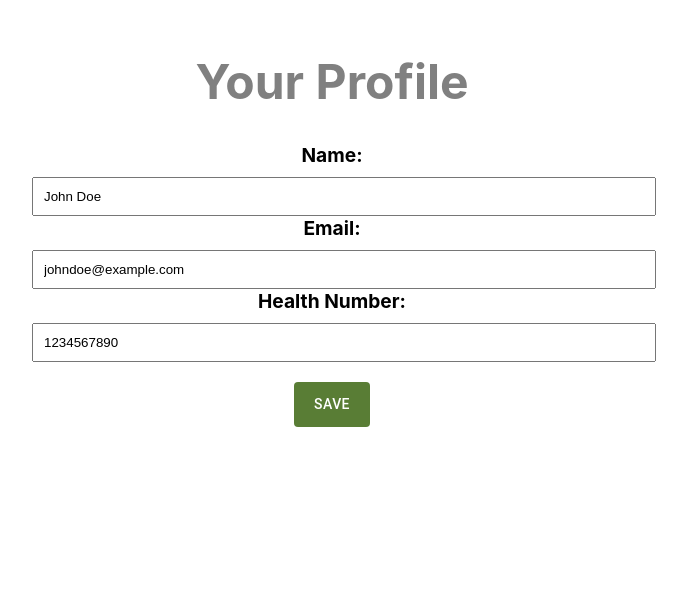
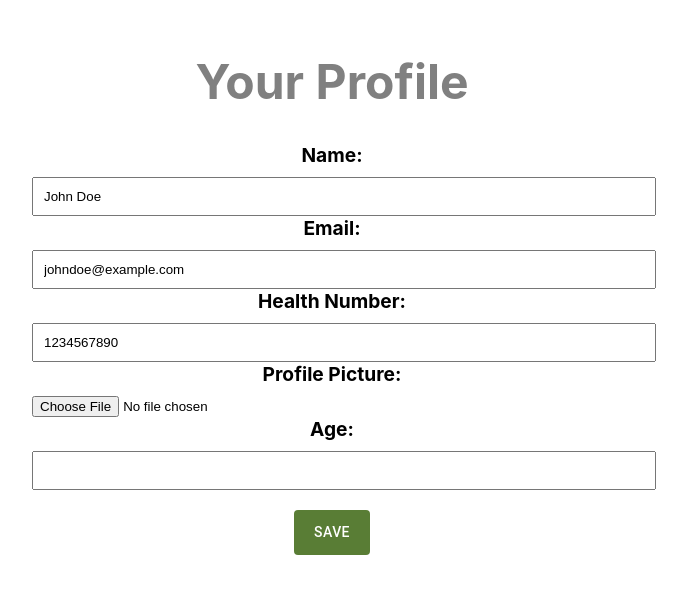
Before and after one commit to SENG-350-2024-fall/Team10, a React (Create React App) app in the folder Milestone 2/my-app/: page /Profile in a window 1280 px wide. Both pictures are taken after a click on the button "EDIT PROFILE". Shown: the top 594 px of the page, without its empty margins (308-995 px from the left). Built offline with nearby package versions, Linux system fonts and the light colour scheme.

Commit message:
added age to patient as per ERD

```diff
--- a/Milestone 2/my-app/src/frontend/pages/Profile.js
+++ b/Milestone 2/my-app/src/frontend/pages/Profile.js
@@ -2,20 +2,34 @@ import React, { useState } from 'react';
 import Button from '@mui/material/Button';
 
 const Profile = ({ user }) => {
-    // Assuming user object contains `name`, `email`, and `healthNumber` properties
+    // Assuming user object contains `name`, `email`, `healthNumber`, and `profilePicture` properties
     const initialUserData = user || {
         name: 'John Doe',
         email: 'johndoe@example.com',
-        healthNumber: '1234567890', // Default health number
+        healthNumber: '1234567890',
+        profilePicture: null,
+        age: '', // Default age
     };
+
+
     const [isEditing, setIsEditing] = useState(false); // Toggle between edit and view modes
     const [profileData, setProfileData] = useState(initialUserData); // Store profile data
     const [formData, setFormData] = useState(initialUserData); // Store form input
+    const [imagePreview, setImagePreview] = useState(initialUserData.profilePicture); // Store image preview
 
-    // Handle input change
+    // Handle input change for text fields
     const handleChange = (e) => {
         const { name, value } = e.target;
         setFormData({ ...formData, [name]: value });
+    };
+
+    // Handle profile picture change
+    const handleImageChange = (e) => {
+        const file = e.target.files[0];
+        if (file) {
+            setFormData({ ...formData, profilePicture: file }); // Store file
+            setImagePreview(URL.createObjectURL(file)); // Preview the image
+        }
     };
 
     // Handle form submission to save changes
@@ -30,7 +44,7 @@ const Profile = ({ user }) => {
             <h1 style={{ color: 'grey', fontWeight: 'bold', fontSize: '3em' }}>Your Profile</h1>
 
             {isEditing ? (
-                // Edit mode: Show form inputs
+                // Edit mode: Show form inputs and image upload
                 <form onSubmit={handleSave} style={{ marginTop: '20px', fontSize: '1.2em' }}>
                     <div>
                         <label>
@@ -68,6 +82,39 @@ const Profile = ({ user }) => {
                             />
                         </label>
                     </div>
+                    <div>
+                        <label>
+                            <strong>Profile Picture:</strong>
+                            <input
+                                type="file"
+                                accept="image/*"
+                                onChange={handleImageChange}
+                                style={{ display: 'block', marginTop: '10px' }}
+                            />
+                        </label>
+                        {imagePreview && (
+                            <div style={{ marginTop: '10px' }}>
+                                <img
+                                    src={imagePreview}
+                                    alt="Profile Preview"
+                                    style={{ width: '150px', height: '150px', borderRadius: '50%' }}
+                                />
+                            </div>
+                        )}
+                    </div>
+                    <div>
+                    <label>
+                        <strong>Age:</strong>
+                        <input
+                            type="number"
+                            name="age"
+                            value={formData.age}
+                            onChange={handleChange}
+                            style={{ width: '100%', padding: '10px', marginTop: '10px' }}
+                        />
+                    </label>
+                    </div>
+
 
                     <Button
                         type="submit"
@@ -77,11 +124,22 @@ const Profile = ({ user }) => {
                     </Button>
                 </form>
             ) : (
-                // View mode: Show profile data
+                // View mode: Show profile data and profile picture
                 <div style={{ marginTop: '20px', fontSize: '1.5em' }}>
+                    {profileData.profilePicture && (
+                        <div style={{ marginBottom: '20px' }}>
+                            <img
+                                src={imagePreview}
+                                alt="Profile"
+                                style={{ width: '150px', height: '150px', borderRadius: '50%' }}
+                            />
+                        </div>
+                    )}
                     <p><strong>Name:</strong> {profileData.name}</p>
                     <p><strong>Email:</strong> {profileData.email}</p>
                     <p><strong>Health Number:</strong> {profileData.healthNumber}</p>
+                    <p><strong>Age:</strong> {profileData.age}</p>
+
 
                     <Button
                         onClick={() => setIsEditing(true)} // Switch to edit mode
```
